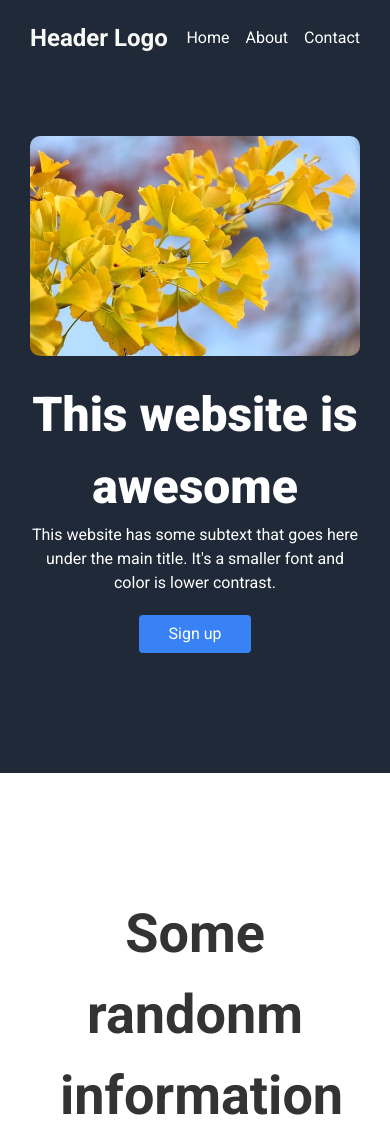
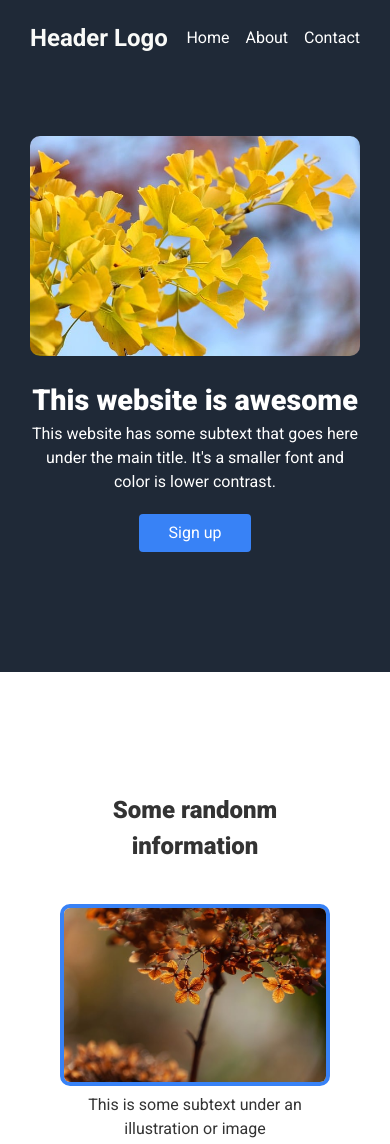
Before and after one commit to mrusselk/landing_page, a plain HTML site: page index.html in a window 390 px wide. Shown: the top 1144 px of the page. Drawn offline with Linux system fonts and the light colour scheme.

Commit message:
fixed h1, h2 font-size for mobile device

```diff
--- a/style.css
+++ b/style.css
@@ -30,6 +30,15 @@ body {
     padding : 60px 30px;
 }
 
+h1{
+    font-size:3em;
+    font-weight: 900;
+}
+
+h2{
+    font-size: 2.25em;
+    font-weight: 900;
+}
 
 .odin-btn {
     color:#fff;
@@ -107,10 +116,7 @@ ul.nav li a{
     border-radius: 10px;
 }
 
-.hero h1{
-    font-size:48px;
-    font-weight: 900;
-}
+
 .hero > * {
     flex : 1;
 
@@ -129,8 +135,6 @@ ul.nav li a{
 .info-title{
     text-align: center;
     margin-bottom:40px;
-    font-size: 36px;
-    font-weight: 900;
 }
 
 .information {
@@ -245,4 +249,14 @@ ul.nav li a{
     .odin-quot {
         text-align : center;
     }
+
+    h1{
+        font-size:1.8em;
+        font-weight: 900;
+    }
+
+    h2{
+        font-size: 1.5em;
+        font-weight: 900;
+    }
 }
```
